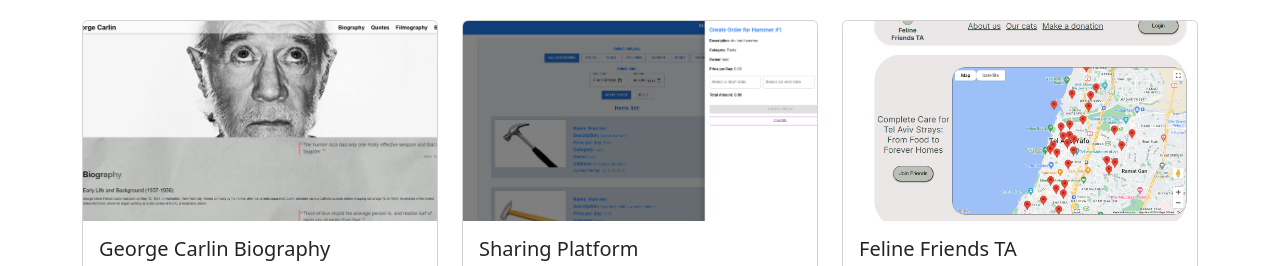
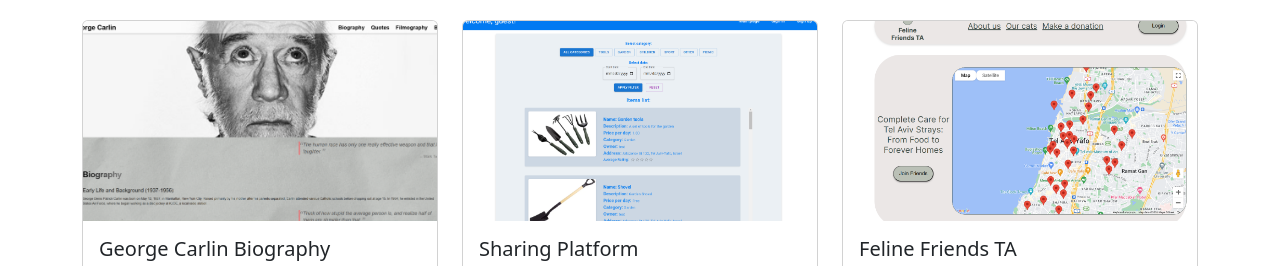
Before and after one commit to VladimirKomov/portfolio, a plain HTML site: page index.html in a window 1280 px wide. Shown: the part 440-706 px from the top of the page. Drawn offline with nearby package versions, Linux system fonts and the light colour scheme.

Commit message:
Update index.html

```diff
--- a/index.html
+++ b/index.html
@@ -62,7 +62,7 @@
         <!-- Project card 2 -->
         <div class="col-md-4 mb-4">
             <div class="card">
-                <img src="sharing.png" alt="Sharing Platform" class="card-img-top">
+                <img src="sharing2.png" alt="Sharing Platform" class="card-img-top">
                 <div class="card-body">
                     <h5 class="card-title">Sharing Platform</h5>
                     <p class="card-text">An item-sharing application that facilitates interaction between users.</p>
```
